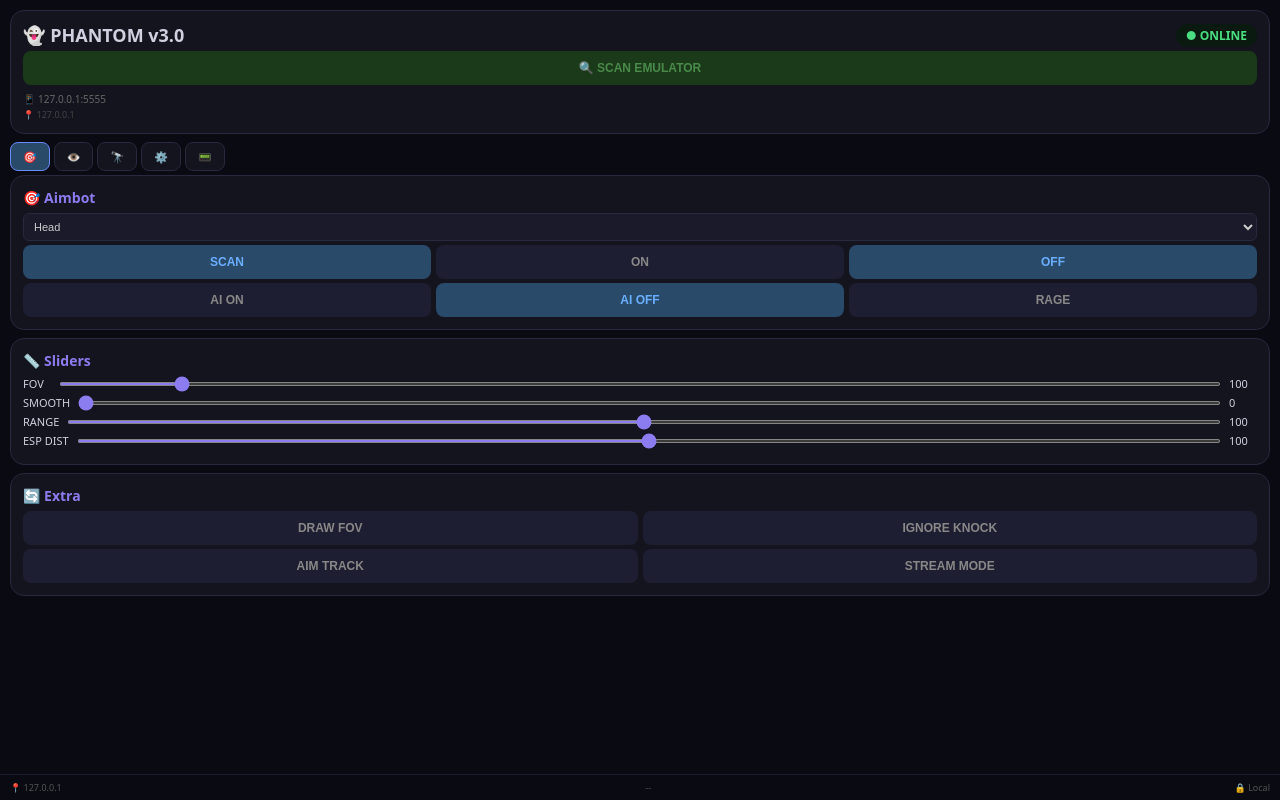
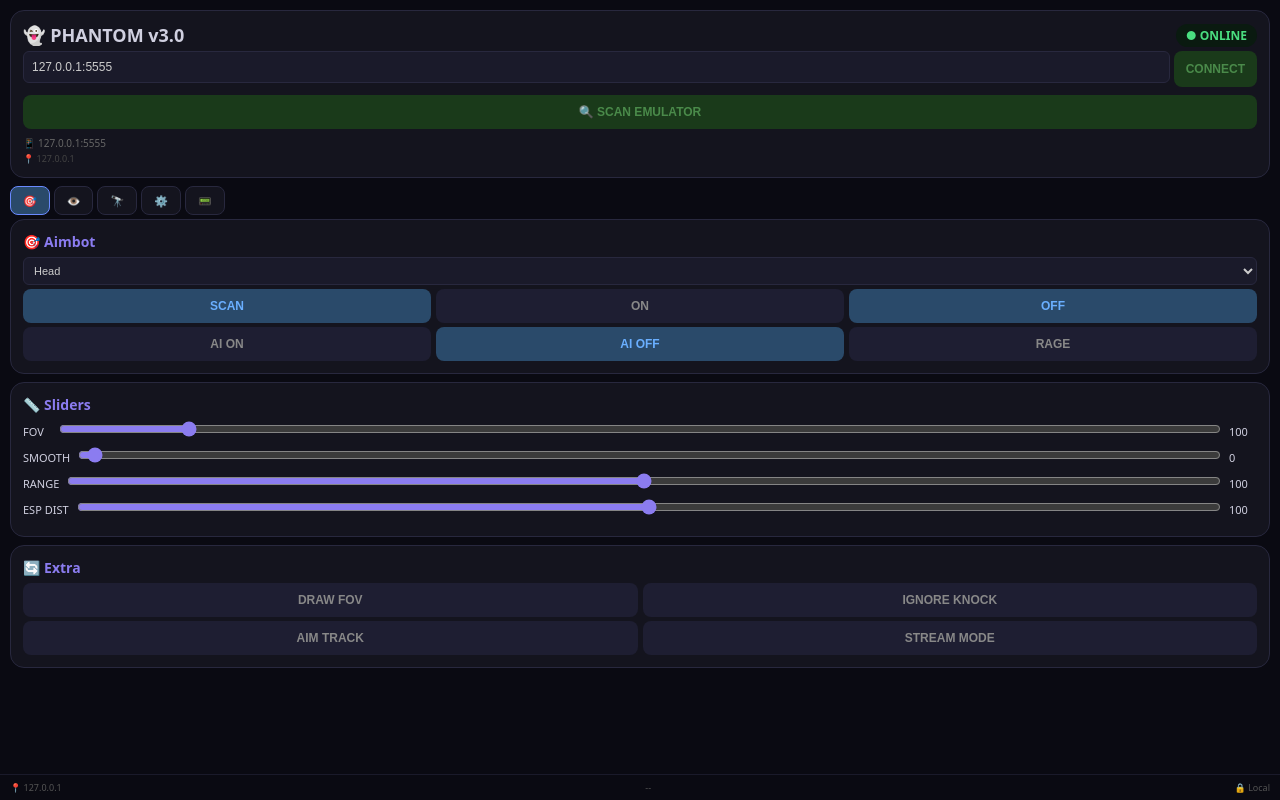
Before and after one commit to mvxcorporation/Streamer, a plain HTML site: page index.html in a window 1280 px wide. Drawn offline with Linux system fonts and the light colour scheme.

Commit message:
Update index.html

```diff
--- a/index.html
+++ b/index.html
@@ -153,6 +153,20 @@ select {
   border-radius: 6px;
   font-size: 11px;
 }
+input {
+  width: 100%;
+  padding: 8px;
+  background: #1a1a2a;
+  border: 1px solid #28283e;
+  color: #ccc;
+  border-radius: 6px;
+  font-size: 12px;
+  margin-bottom: 4px;
+}
+input:focus {
+  outline: none;
+  border-color: #8b7cf0;
+}
 </style>
 </head>
 <body>
@@ -164,8 +178,15 @@ select {
     <span class="status offline" id="statusDisplay">● OFFLINE</span>
   </div>
   <div id="loader" class="loader hidden"></div>
+
+  <!-- MANUAL IP INPUT (NEW) -->
+  <div style="display:flex;gap:4px;margin:4px 0;">
+    <input type="text" id="manualIP" placeholder="IP:PORT (e.g., 192.168.1.100:5555)" style="flex:1;">
+    <button class="btn success" onclick="manualConnect()" style="padding:8px 12px;white-space:nowrap;">CONNECT</button>
+  </div>
+
   <button class="btn success full" style="margin:4px 0;" onclick="discoverEmulator()">🔍 SCAN EMULATOR</button>
-  <div style="font-size:10px;color:#666;margin-top:3px;" id="emulatorStatus">📱 Tap SCAN to find emulator</div>
+  <div style="font-size:10px;color:#666;margin-top:3px;" id="emulatorStatus">📱 Tap SCAN or enter IP manually</div>
   <div style="font-size:9px;color:#444;margin-top:2px;" id="ipDisplay"></div>
 </div>
 
@@ -323,8 +344,8 @@ select {
 
 <script>
 // ============================================================
-// PHANTOM v3.0 — FINAL COMPLETE MOBILE PANEL
-// 38 Working Functions — No DLL, No Pipe, No EXE
+// PHANTOM v3.0 — UPDATED: Manual IP + Better Scan
+// Works on ALL PCs — MSI, BlueStacks, Nox, etc.
 // ============================================================
 
 // ---- STATE ----
@@ -334,6 +355,50 @@ let isConnected = false;
 let scanInProgress = false;
 let aimbotAddresses = [];
 let originalValues = [];
+
+// ---- LOAD SAVED IP ----
+(function loadSavedIP() {
+  const saved = localStorage.getItem('phantom_last_ip');
+  if (saved) {
+    document.getElementById('manualIP').value = saved;
+    addConsole('📌 Saved IP: ' + saved, 'warn');
+  }
+})();
+
+// ---- MANUAL CONNECT (NEW) ----
+function manualConnect() {
+  const input = document.getElementById('manualIP').value.trim();
+  if (!input) {
+    addConsole('⚠️ Enter IP:PORT (e.g., 192.168.1.100:5555)', 'error');
+    return;
+  }
+  let parts = input.split(':');
+  if (parts.length !== 2) {
+    addConsole('⚠️ Invalid format. Use IP:PORT', 'error');
+    return;
+  }
+  const ip = parts[0].trim();
+  const port = parseInt(parts[1].trim()) || 5555;
+
+  // Validate IP format
+  if (!ip.match(/^(\d{1,3}\.){3}\d{1,3}$/)) {
+    addConsole('⚠️ Invalid IP address', 'error');
+    return;
+  }
+
+  emulatorIP = ip;
+  emulatorPort = port;
+  isConnected = true;
+
+  localStorage.setItem('phantom_last_ip', input);
+
+  document.getElementById('statusDisplay').textContent = '● ONLINE';
+  document.getElementById('statusDisplay').className = 'status online';
+  document.getElementById('emulatorStatus').textContent = '📱 ' + emulatorIP + ':' + emulatorPort;
+  document.getElementById('ipDisplay').textContent = '📍 ' + emulatorIP;
+  document.getElementById('sessionDisplay').textContent = '📍 ' + emulatorIP;
+  addConsole('✅ Connected to ' + emulatorIP + ':' + emulatorPort, 'recv');
+}
 
 // ---- ADB SHELL ----
 async function adbShell(cmd) {
@@ -385,7 +450,7 @@ async function patternScan(pid, pattern, start=0x1000000, end=0x70000000) {
   return found;
 }
 
-// ---- DISCOVER EMULATOR ----
+// ---- DISCOVER EMULATOR (UPDATED: More IPs + Ports) ----
 async function getLocalIP() {
   return new Promise(resolve => {
     const pc = new RTCPeerConnection({ iceServers: [] });
@@ -406,10 +471,11 @@ async function discoverEmulator() {
   document.getElementById('loader').classList.remove('hidden');
   document.getElementById('statusDisplay').textContent = '● SCANNING';
   document.getElementById('statusDisplay').className = 'status scanning';
-  addConsole('🔍 Scanning...', 'warn');
+  addConsole('🔍 Scanning for emulator...', 'warn');
 
-  const ports = [5555,5556,5557,5560,5561,5575,5580];
-  const ips = ['127.0.0.1','10.0.2.2'];
+  // More ports for different emulators
+  const ports = [5555, 5556, 5557, 5560, 5561, 5575, 5580, 5037, 5554, 5558];
+  const ips = ['127.0.0.1', '10.0.2.2', '10.0.3.2', '10.0.4.2'];
   const localIP = await getLocalIP();
   if (localIP) ips.unshift(localIP);
   if (localIP) {
@@ -417,12 +483,19 @@ async function discoverEmulator() {
     for (let i=1; i<255; i+=3) ips.push(`${base}.${i}`);
   }
 
+  // Add common emulator IPs
+  ips.push('192.168.1.100', '192.168.0.100', '192.168.2.100');
+
   let found = false;
-  for (let ip of [...new Set(ips)]) {
+  const uniqueIPs = [...new Set(ips)];
+
+  for (let ip of uniqueIPs) {
     for (let port of ports) {
       try {
-        await fetch(`http://${ip}:${port}/`, { method:'HEAD', mode:'no-cors', signal:AbortSignal.timeout(300) });
-        emulatorIP = ip; emulatorPort = port; found = true; break;
+        await fetch(`http://${ip}:${port}/`, { method:'HEAD', mode:'no-cors', signal:AbortSignal.timeout(200) });
+        emulatorIP = ip; emulatorPort = port; found = true;
+        localStorage.setItem('phantom_last_ip', ip + ':' + port);
+        break;
       } catch(e) {}
     }
     if (found) break;
@@ -438,18 +511,19 @@ async function discoverEmulator() {
     document.getElementById('emulatorStatus').textContent = '📱 ' + emulatorIP + ':' + emulatorPort;
     document.getElementById('ipDisplay').textContent = '📍 ' + emulatorIP;
     document.getElementById('sessionDisplay').textContent = '📍 ' + emulatorIP;
+    document.getElementById('manualIP').value = emulatorIP + ':' + emulatorPort;
     addConsole('✅ Emulator: ' + emulatorIP + ':' + emulatorPort, 'recv');
   } else {
     document.getElementById('statusDisplay').textContent = '● OFFLINE';
     document.getElementById('statusDisplay').className = 'status offline';
-    document.getElementById('emulatorStatus').textContent = '❌ Not found. Check ADB.';
-    addConsole('❌ Emulator not found', 'error');
+    document.getElementById('emulatorStatus').textContent = '❌ Not found. Try manual IP.';
+    addConsole('❌ Emulator not found. Enter IP manually.', 'error');
   }
 }
 
 // ---- EXECUTE COMMAND ----
 async function executeCommand(cmd, args) {
-  if (!emulatorIP) { addConsole('⚠️ Scan first', 'error'); return; }
+  if (!emulatorIP) { addConsole('⚠️ Connect to emulator first', 'error'); return; }
 
   const mode = document.getElementById('aimbotModeSelect')?.value || 'head';
 
@@ -658,9 +732,9 @@ document.querySelectorAll('[data-slider]').forEach(slider => {
 });
 
 // ---- AUTO START ----
-setTimeout(discoverEmulator, 1500);
+setTimeout(discoverEmulator, 2000);
 setInterval(() => { if (!isConnected) discoverEmulator(); }, 30000);
-console.log('👻 Phantom v3.0 — 38 Functions Ready');
+console.log('👻 Phantom v3.0 — Updated for ALL PCs');
 </script>
 </body>
 </html>
```
